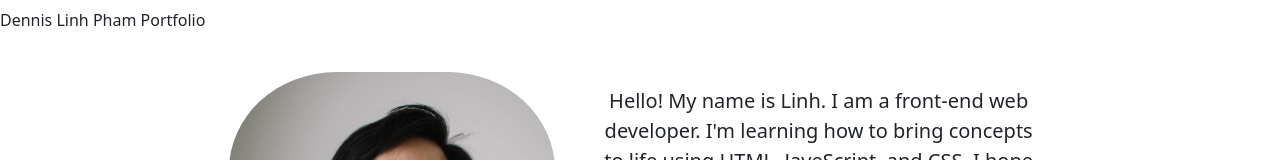
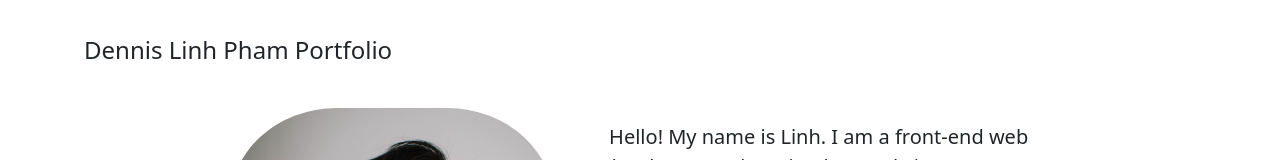
Before and after one commit to cluelesslinh/portfolio-site, a React (Create React App) app: page / in a window 1280 px wide. Shown: the top 160 px of the page. Built offline with nearby package versions, Linux system fonts and the light colour scheme.

Commit message:
navbar
css title

```diff
--- a/src/components/Navbar/index.js
+++ b/src/components/Navbar/index.js
@@ -1,9 +1,10 @@
 import Navbar from 'react-bootstrap/Navbar';
+import './navbar.css';
 
 function SiteNavbar() {
     return (
         <Navbar>
-            Dennis Linh Pham Portfolio
+            <div className="navbarTitle">Dennis Linh Pham Portfolio</div>
         </Navbar>
     );
 }
--- a/src/components/Navbar/navbar.css
+++ b/src/components/Navbar/navbar.css
@@ -0,0 +1,4 @@
+.navbarTitle {
+    margin: 1em 0 0 3.5em;
+    font-size: 1.5em;
+}
```
